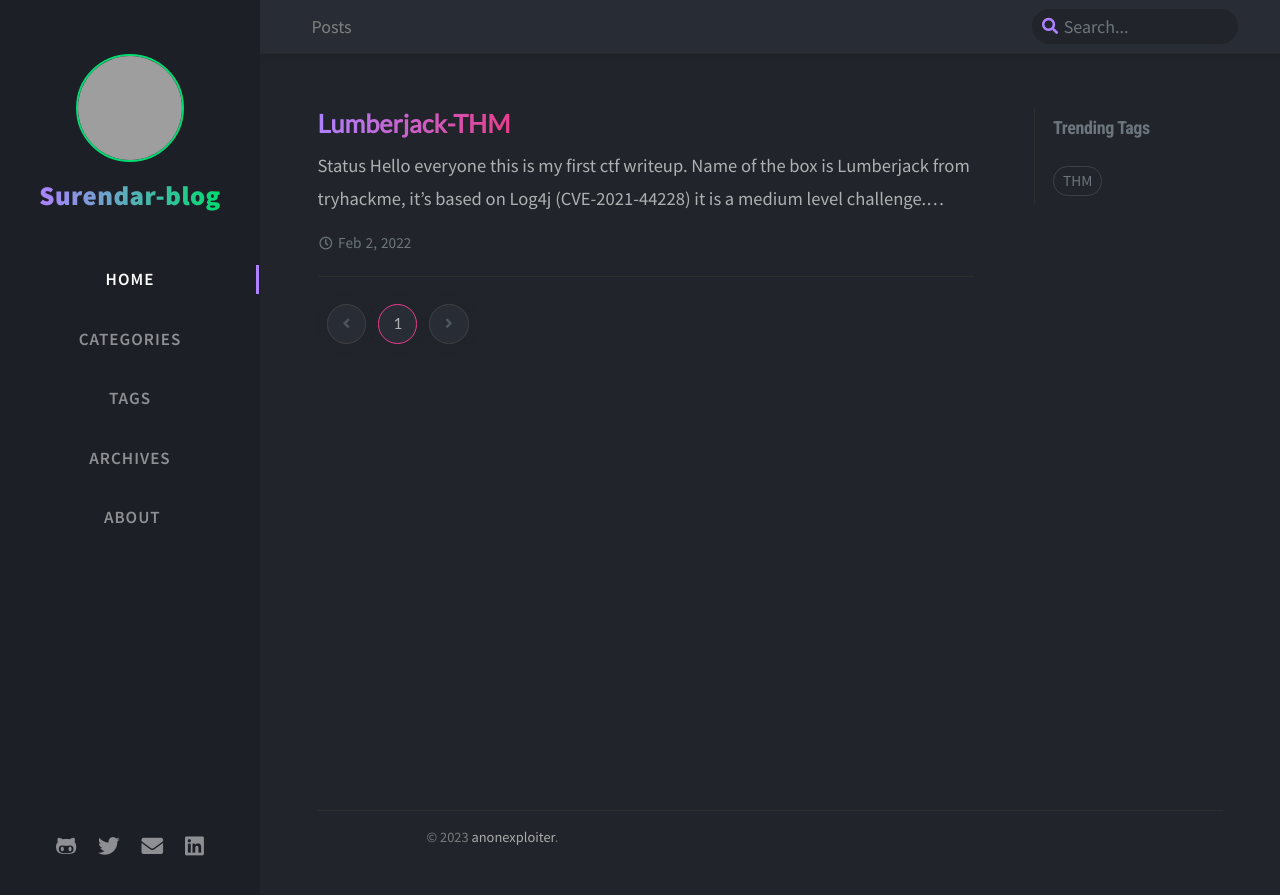
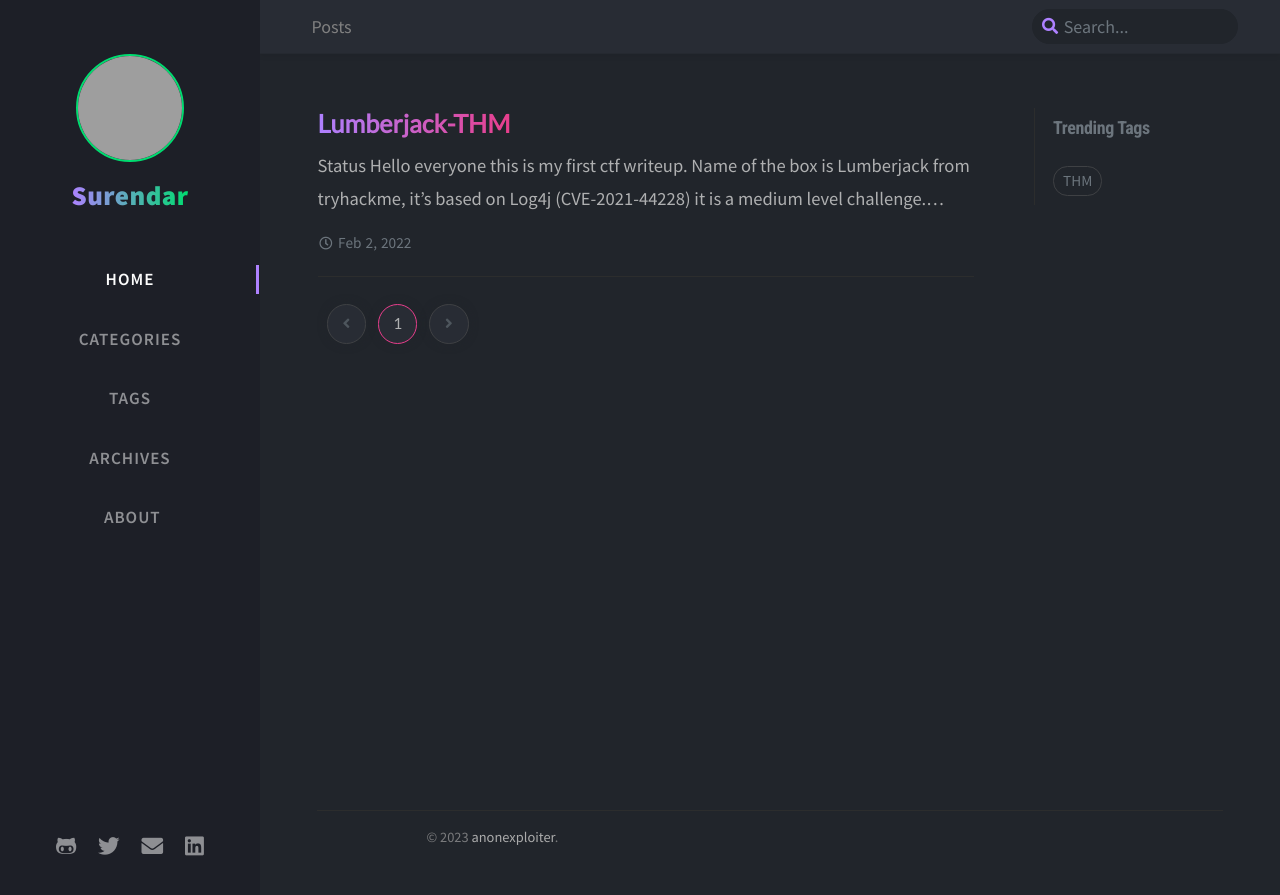
Before and after one commit to anonexploiter/anon, a Jekyll site: the page built from index.html, in a window 1280 px wide. Shown: the top 895 px of the page. Built offline with Jekyll 4.4.1, drawn with Linux system fonts in a browser that asks for light colours; nearby versions of some CDN libraries; the list of posts is cut into pages by our own code; comment, search, counter and statistics services are not loaded; grey boxes are pictures that could not be loaded.

Commit message:
Update _config.yml

```diff
--- a/_config.yml
+++ b/_config.yml
@@ -5,7 +5,7 @@
 # MIT licensed
 #--------------------------
 
-title: Surendar-blog
+title: Surendar
 
 tagline: l𝚎𝚝'𝚜 𝚙𝚠𝚗 𝚝𝚑𝚎 𝚑𝚎𝚊𝚛𝚝 𝚘𝚏 𝚏𝚊𝚖𝚎 👾
 
```
